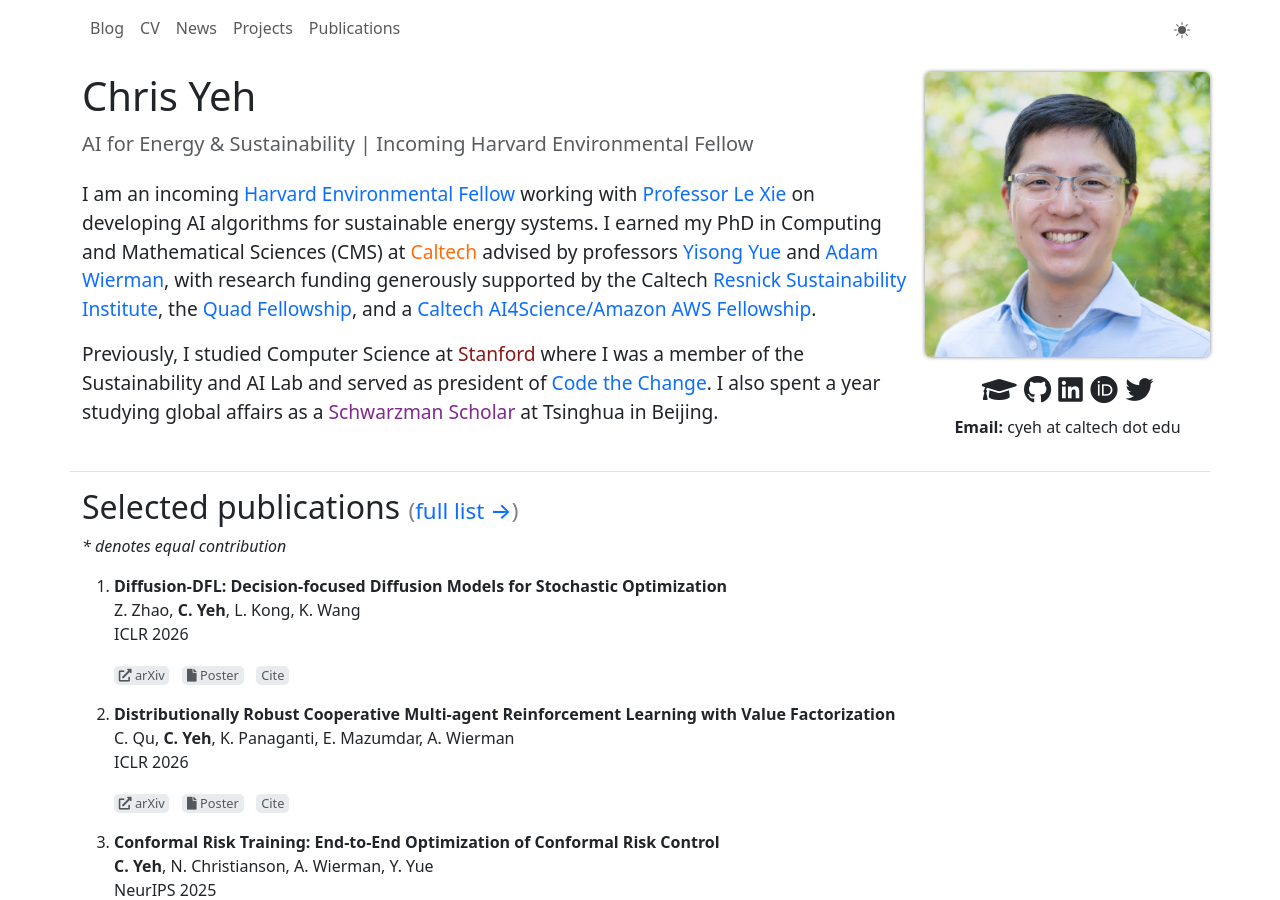
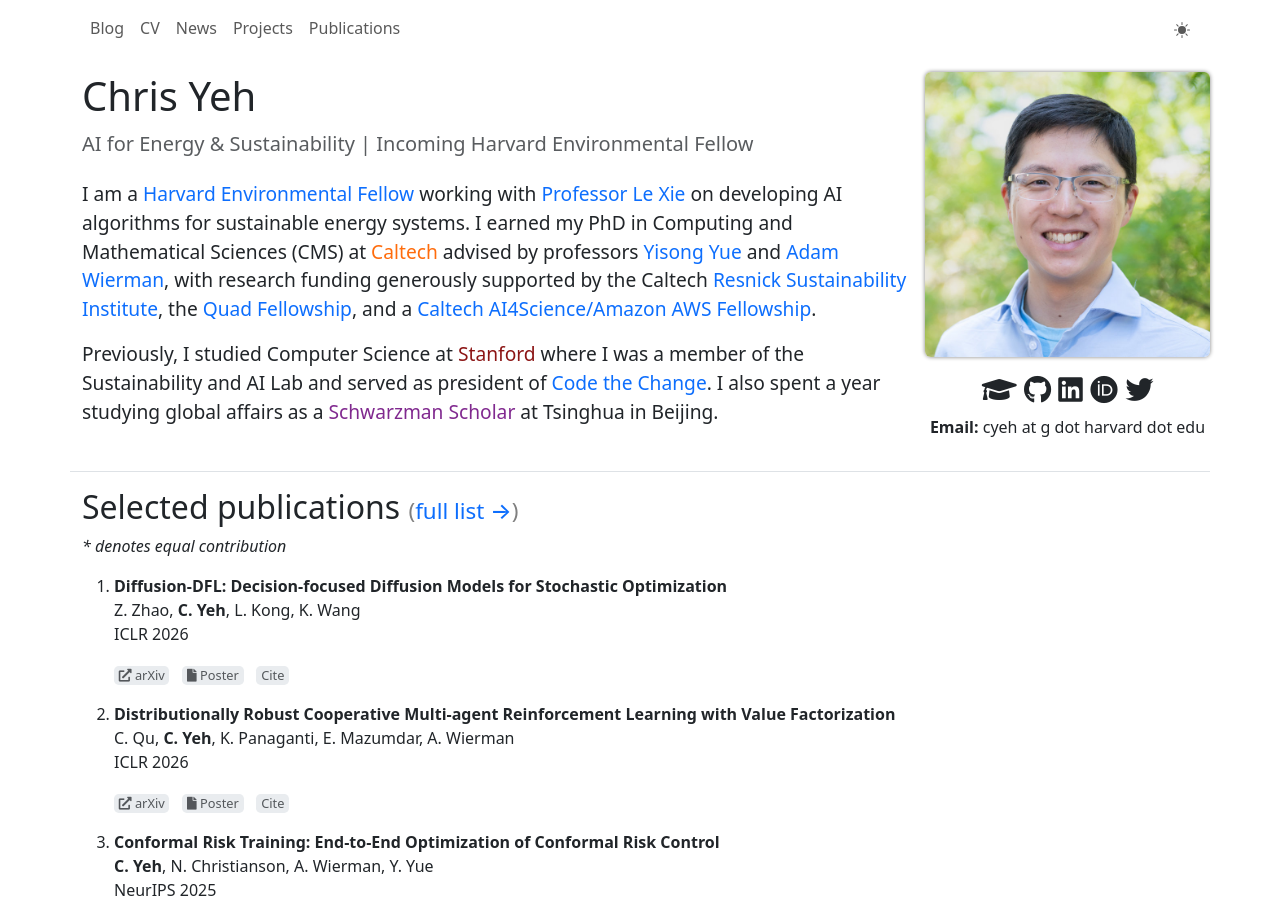
Before and after one commit to chrisyeh96/chrisyeh96.github.io, a Jekyll site: the page built from index.md, in a window 1280 px wide and 900 px high. Built offline with Jekyll 4.4.1, drawn with Linux system fonts in a browser that asks for light colours; a script that is not in the unit is left out.

Commit message:
Home page: remove 'incoming' label from Harvard Environmental Fellow, update email address to g.harvard.edu

```diff
--- a/_layouts/home.html
+++ b/_layouts/home.html
@@ -13,7 +13,7 @@
     <a href="https://orcid.org/{{ site.orcid_id }}" target="_blank" title="ORCID"><i class="fab fa-orcid"></i></a>
     <a href="https://twitter.com/{{ site.twitter_username }}" target="_blank" title="Twitter"><i class="fab fa-twitter"></i></a>
   </h3>
-  <p><span class="fw-bold">Email:</span> cyeh at caltech dot edu</p>
+  <p><span class="fw-bold">Email:</span> cyeh at g dot harvard dot edu</p>
 </div>
 <div class="intro col-sm-8 col-lg-9">
   <h1 class="page-title d-none d-md-block">{{ site.title }}</h1>
--- a/index.md
+++ b/index.md
@@ -7,6 +7,6 @@
 use_math: true
 ---
 
-I am an incoming [Harvard Environmental Fellow](https://www.environment.harvard.edu/people/christopher-yeh) working with [Professor Le Xie](https://xielab.seas.harvard.edu/) on developing AI algorithms for sustainable energy systems. I earned my PhD in Computing and Mathematical Sciences (CMS) at [<span class="caltech-orange">Caltech</span>](https://cms.caltech.edu/) advised by professors [Yisong Yue](https://www.yisongyue.com/) and [Adam Wierman](https://adamwierman.com/), with research funding generously supported by the Caltech [Resnick Sustainability Institute](https://resnick.caltech.edu/people/christopher-yeh), the [Quad Fellowship](https://www.quadfellowship.org/2025-fellows/christopher-yeh), and a [Caltech AI4Science/Amazon AWS Fellowship](https://www.cms.caltech.edu/academics/honors).
+I am a [Harvard Environmental Fellow](https://www.environment.harvard.edu/people/christopher-yeh) working with [Professor Le Xie](https://xielab.seas.harvard.edu/) on developing AI algorithms for sustainable energy systems. I earned my PhD in Computing and Mathematical Sciences (CMS) at [<span class="caltech-orange">Caltech</span>](https://cms.caltech.edu/) advised by professors [Yisong Yue](https://www.yisongyue.com/) and [Adam Wierman](https://adamwierman.com/), with research funding generously supported by the Caltech [Resnick Sustainability Institute](https://resnick.caltech.edu/people/christopher-yeh), the [Quad Fellowship](https://www.quadfellowship.org/2025-fellows/christopher-yeh), and a [Caltech AI4Science/Amazon AWS Fellowship](https://www.cms.caltech.edu/academics/honors).
 
 Previously, I studied Computer Science at [<span class="cardinal-red">Stanford</span>](https://cs.stanford.edu/) where I was a member of the Sustainability and AI Lab and served as president of [Code the Change](https://codethechange.stanford.edu/). I also spent a year studying global affairs as a [<span class="schwarzman-purple">Schwarzman Scholar</span>](https://www.schwarzmanscholars.org/) at Tsinghua in Beijing.
```
